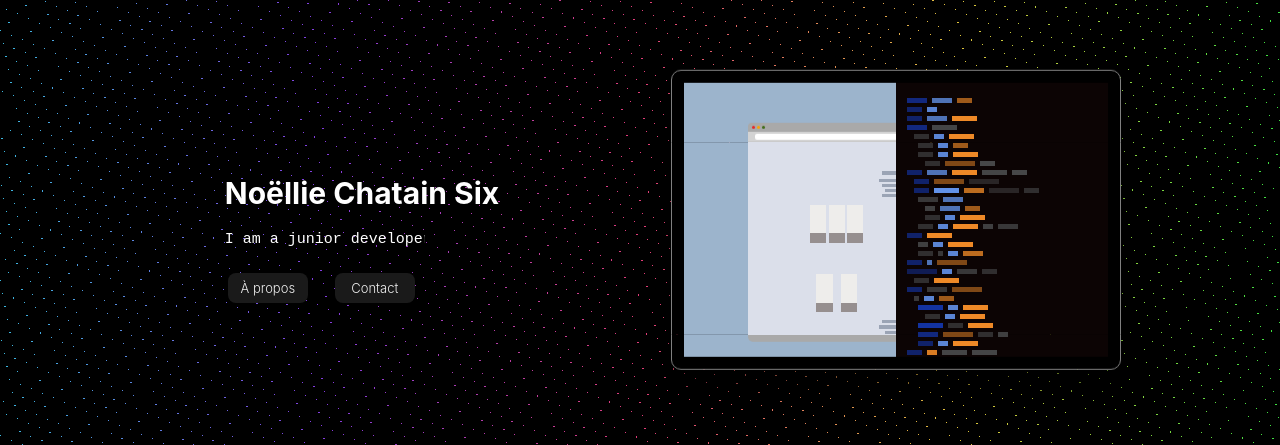
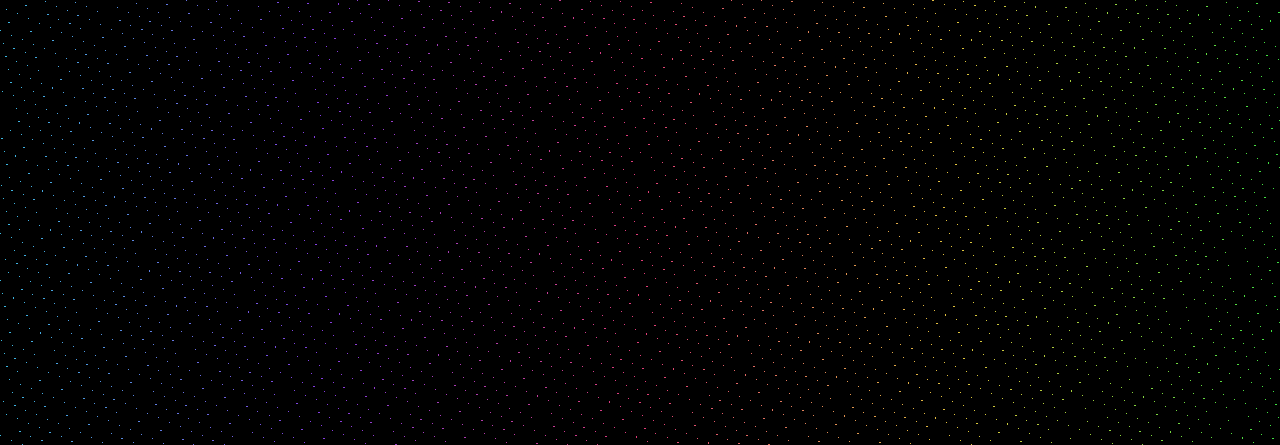
Before and after one commit to NollyBrown6/Portfolio, a React (Vite) app: page /contact in a window 1280 px wide. Shown: the part 139-584 px from the top of the page. Built offline with nearby package versions, Linux system fonts and the light colour scheme.

Commit message:
import Outlet from react-router-dom to pass children components to App body and ensure consistent display of components

```diff
--- a/src/App.tsx
+++ b/src/App.tsx
@@ -1,12 +1,12 @@
 // import frameworks and libraries
 import React from 'react';
+import { Outlet } from 'react-router-dom';
 
 // import UI Components
 
 // import custom Components
 import Header from './Components/Header/Header.tsx';
 import Footer from './Components/Footer/Footer.tsx';
-import HomeContent from './Components/HomeContent/HomeContent.tsx';
 
 // import stylesheets
 import './App.css';
@@ -18,7 +18,7 @@ function App() {
         <Header />
       </div>
       <div className="body">
-        <HomeContent />
+        <Outlet />
       </div>
       <div className="footer">
         <Footer />
```
